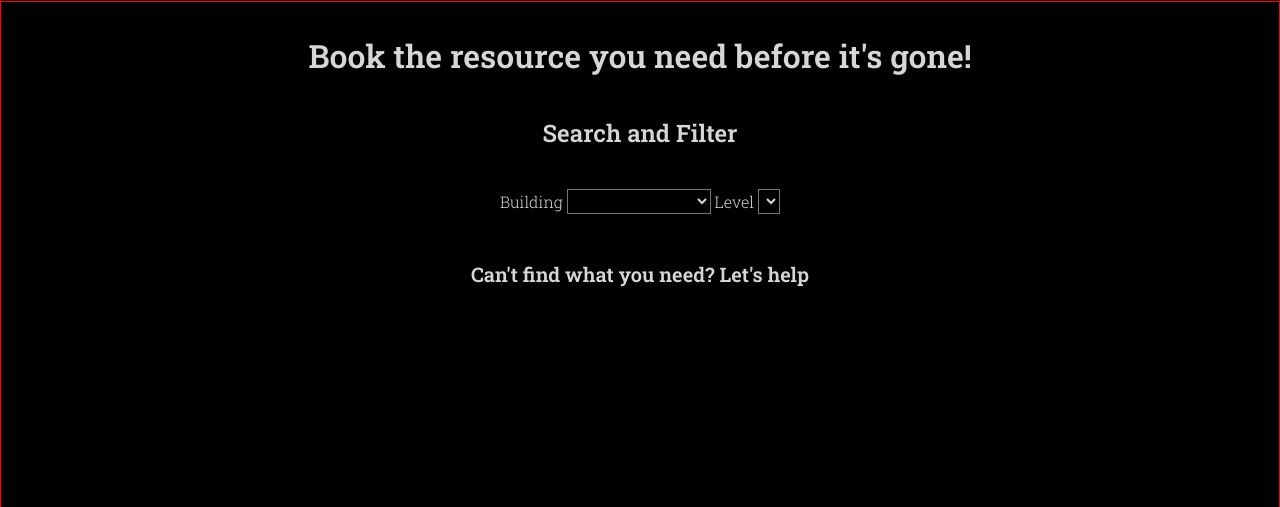
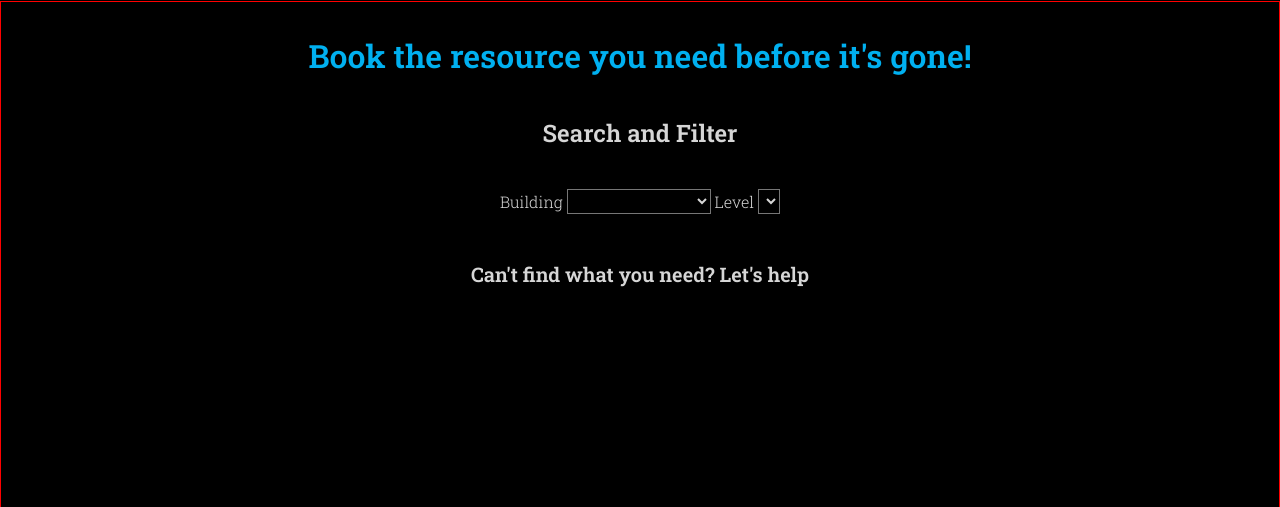
Before and after one commit to nikzeyn/ResourceCenter, a Django app: page /booking/ in a window 1280 px wide. Shown: the part 162-669 px from the top of the page. Run offline with Django 3.2, Linux system fonts and the light colour scheme; tables that the repository leaves empty hold one stand-in row (values such as "Sample post"); lists and menus that the app fills with data are empty.

Commit message:
updated common css

```diff
--- a/prj_resource_center/static/css/common.css
+++ b/prj_resource_center/static/css/common.css
@@ -36,6 +36,7 @@ h2 {
 }
 
 h3 {
+	color: #00B0F0;
 	font-size: 200%;
 }
 
```
